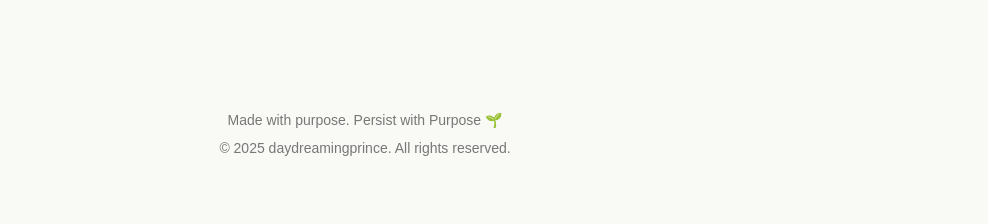
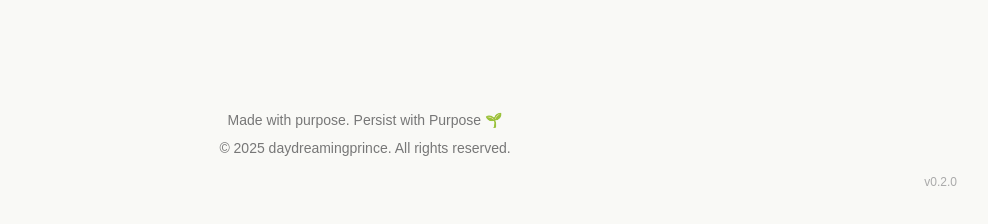
Before and after one commit to daydreamingprince/gratitrack-legacy, a Next.js app: page / in a window 1280 px wide. Shown: the part 2538-2762 px from the top of the page, without its empty margins (275-1263 px from the left). Built offline with nearby package versions, Linux system fonts and the light colour scheme.

Commit message:
style: add version v0.2.0 to footer without overriding our bg

```diff
--- a/app/page.tsx
+++ b/app/page.tsx
@@ -177,9 +177,16 @@ export default function home() {
        {/* after this we'll add a /track route later to the CTA button */}
 
        {/* Footer Section */}
-       <footer className="text-center text-sm text-[#777] py-10">
-        <p>Made with purpose. Persist with Purpose 🌱</p>
-        <p className="mt-2">&copy; 2025 daydreamingprince. All rights reserved.</p>
+       <footer className="relative py-10 px-4 text-sm text-[#777]">
+        <div className="text-center">
+          <p>Made with purpose. Persist with Purpose 🌱</p>
+          <p className="mt-2">&copy; 2025 daydreamingprince. All rights reserved.</p>
+        </div>
+
+        {/* Versioning!! I feel like this is too cool LoL */}
+        <span className="absolute bottom-2 right-4 text-xs text-[#aaa]">
+          v0.2.0
+        </span>
        </footer>
     </main>
   );
```
